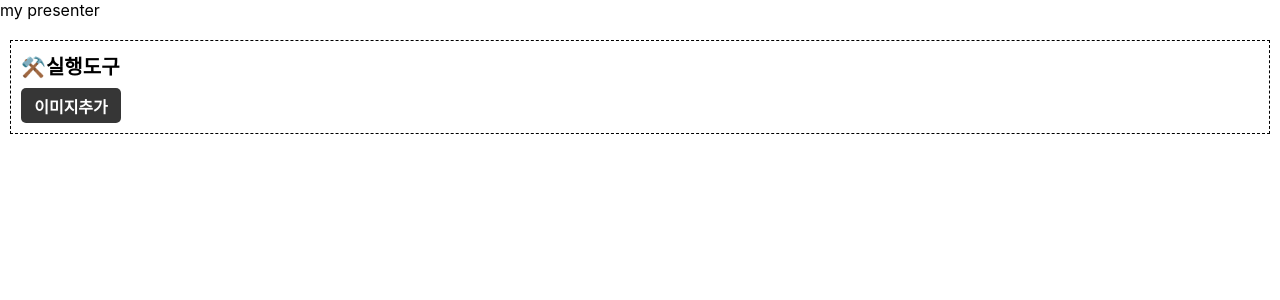
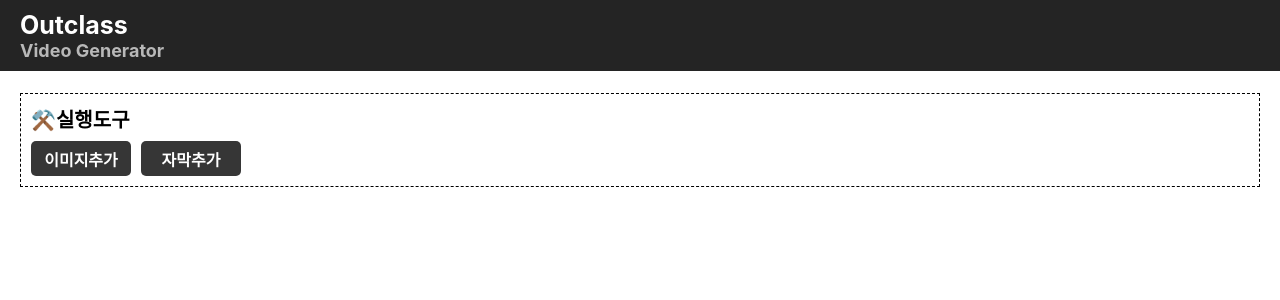
Before and after one commit to outclassstudio/my-presenter, a React (Create React App) app: page / in a window 1280 px wide. Shown: the top 300 px of the page. Built offline with nearby package versions, Linux system fonts and the light colour scheme; a web font is replaced by a local one.

Commit message:
Fix : CSS, main logic

```diff
--- /dev/null
+++ b/src/components/sequence-image.js
@@ -0,0 +1,18 @@
+import styled from "styled-components";
+
+export default function SequenceImage({ src }) {
+  return (
+    <Container>
+      <img src={src} />
+    </Container>
+  );
+}
+
+const Container = styled.div`
+  width: 100%;
+
+  img {
+    aspect-ratio: 16/9;
+    width: 100%;
+  }
+`;
--- a/src/components/single-image.js
+++ b/src/components/single-image.js
@@ -4,40 +4,26 @@ import useDataStore from "../data/store";
 import { useState } from "react";
 import { DefaultButton } from "../style/button-style";
 
-export default function SingleImage({ src, id, preview, setPreview }) {
-  const [background, setBackground] = useState(src);
-  const [transition, setTranstion] = useState("slide");
-  const [slideTime, setSlideTime] = useState(5000);
+export default function SingleImage({ data }) {
+  const [background, setBackground] = useState(data.background);
+  const [transition, setTranstion] = useState(data.transition);
+  const [slideTime, setSlideTime] = useState(data.slideTime);
   const [subtitle, setSubtitle] = useState("");
-  const { array, addArray, updateArray, deleteArray } = useDataStore();
-  const isDisabled = Boolean(array.find((el) => el.id === id));
-
-  const handleAdd = () => {
-    const data = {
-      id,
-      background,
-      transition,
-      slideTime,
-      subtitle,
-    };
-    addArray(data);
-  };
+  const { updateArray, deleteArray } = useDataStore();
 
   const handleUpdate = () => {
-    const data = {
-      id,
+    const updataData = {
+      id: data.id,
       background,
       transition,
       slideTime,
       subtitle: "",
     };
-    updateArray(data);
+    updateArray(updataData);
   };
 
   const handleDelete = () => {
-    deleteArray(id);
-    const newPreview = preview.filter((_, idx) => idx !== id);
-    setPreview(newPreview);
+    deleteArray(data.id);
   };
 
   const handleTransitionChange = (e) => {
@@ -54,7 +40,7 @@ export default function SingleImage({ src, id, preview, setPreview }) {
 
   return (
     <SingleImageContainer>
-      <Image src={src} />
+      <Thumbnail src={background} />
       <SelectWrapper>
         <span>전환효과</span>
         <select onChange={handleTransitionChange}>
@@ -64,7 +50,7 @@ export default function SingleImage({ src, id, preview, setPreview }) {
         </select>
       </SelectWrapper>
       <SelectWrapper>
-        <span>지속시간 ms</span>
+        <span>지속시간(ms)</span>
         <input
           type="number"
           value={slideTime}
@@ -76,15 +62,6 @@ export default function SingleImage({ src, id, preview, setPreview }) {
         <input type="text" value={subtitle} onChange={handleSubtitleChange} />
       </SelectWrapper>
       <ButtonWrapper>
-        <DefaultButton
-          width={"50px"}
-          height={"30px"}
-          background={"#363636"}
-          disabled={isDisabled}
-          onClick={handleAdd}
-        >
-          추가
-        </DefaultButton>
         <DefaultButton
           width={"50px"}
           height={"30px"}
@@ -110,7 +87,6 @@ const SingleImageContainer = styled.div`
   display: flex;
   flex-direction: column;
   gap: 15px;
-  padding: 10px;
 
   span {
     font-weight: bold;
@@ -130,8 +106,9 @@ const SingleImageContainer = styled.div`
   }
 `;
 
-const Image = styled.img`
+const Thumbnail = styled.img`
   width: 100%;
+  aspect-ratio: 16/9;
 `;
 
 const SelectWrapper = styled.div`
--- a/src/data/store.js
+++ b/src/data/store.js
@@ -1,20 +1,21 @@
 import { create } from "zustand";
 
 const useDataStore = create((set) => ({
-  array: [],
+  videoData: [],
   addArray: (data) =>
     set((state) => ({
-      array: [...state.array, data],
+      videoData: [...state.videoData, data],
     })),
   updateArray: (data) =>
     set((state) => ({
-      array: [...state.array.filter((el) => el.id !== data.id), data].sort(
-        (a, b) => a.id - b.id
-      ),
+      videoData: [
+        ...state.videoData.filter((el) => el.id !== data.id),
+        data,
+      ].sort((a, b) => a.id - b.id),
     })),
   deleteArray: (id) =>
     set((state) => ({
-      array: [...state.array.filter((el) => el.id !== id)],
+      videoData: [...state.videoData.filter((el) => el.id !== id)],
     })),
 }));
 
--- a/src/pages/home.js
+++ b/src/pages/home.js
@@ -1,23 +1,27 @@
-import { useState } from "react";
 import { useNavigate } from "react-router-dom";
 import styled from "styled-components";
 import SingleImage from "../components/single-image";
 import useDataStore from "../data/store";
 import { DefaultButton } from "../style/button-style";
+import SequenceImage from "../components/sequence-image";
 // import { getUploadUrl } from "../apis/images";
 
 export default function Home() {
-  const [preview, setPreview] = useState();
   const navigate = useNavigate();
-  const store = useDataStore((state) => state.array);
-  console.log(store);
+  const { videoData, addArray } = useDataStore();
+  let slideTime = 0;
+  if (videoData.length) {
+    for (let i = 0; i < videoData.length; i++) {
+      slideTime += Number(videoData[i].slideTime);
+    }
+  }
+  console.log(videoData);
 
   const handlePresentOn = () => {
     navigate("/reveal");
   };
 
   const handleImageSelect = async (e) => {
-    // console.log(e.target.files);
     const files = e.target.files;
 
     // const { success, result } = await getUploadUrl();
@@ -25,20 +29,25 @@ export default function Home() {
     //   const { id, uploadURL } = result;
     //   console.log(id, uploadURL);
     // }
-    let urls = [];
+
     for (let i = 0; i < files.length; i++) {
-      urls.push(URL.createObjectURL(files[i]));
-
-      // if (files[i] instanceof File) {
-      //   const photoData = await files[i].arrayBuffer();
-      //   await fs.appendFile(
-      //     `./public/${files[i].name}`,
-      //     Buffer.from(photoData)
-      //   );
-      // }
+      const background = URL.createObjectURL(files[i]);
+      let id = i;
+      if (videoData.length) {
+        const [last] = videoData.slice(-1);
+        console.log(last);
+        const lastID = last.id + i + 1;
+        id = lastID;
+      }
+      const data = {
+        id,
+        background,
+        transition: "slide",
+        slideTime: 5000,
+        subtitle: "",
+      };
+      addArray(data);
     }
-
-    setPreview(urls);
   };
 
   const handleImageUpload = (e) => {
@@ -47,7 +56,10 @@ export default function Home() {
 
   return (
     <MainContainer>
-      <div>my presenter</div>
+      <Header>
+        <div className="main">Outclass</div>
+        <div className="sub">Video Generator</div>
+      </Header>
       <FormWrapper>
         <div className="title">⚒️실행도구</div>
         <FileForm onSubmit={handleImageUpload}>
@@ -60,7 +72,16 @@ export default function Home() {
               onChange={handleImageSelect}
             />
           </AddImageButton>
-          {store.length ? (
+          <AddImageButton htmlFor="subtitle">
+            자막추가
+            <ImageInput
+              id="subtitle"
+              type="file"
+              multiple
+              // onChange={handleImageSelect}
+            />
+          </AddImageButton>
+          {videoData.length ? (
             <DefaultButton
               width={"100px"}
               height={"35px"}
@@ -74,19 +95,25 @@ export default function Home() {
             ""
           )}
         </FileForm>
-        {store.length ? <div>추가된 파일 {store.length}</div> : ""}
       </FormWrapper>
+      {videoData.length ? (
+        <FormWrapper>
+          <div className="title">📺추가된 파일: {videoData.length}개</div>
+          <PreloadWrapper>
+            {videoData.map((data) => (
+              <SequenceImage key={data.id} src={data.background} />
+            ))}
+          </PreloadWrapper>
+          <div className="expected">
+            ⚙예상소요시간: {slideTime ? slideTime : ""}ms
+          </div>
+        </FormWrapper>
+      ) : (
+        ""
+      )}
       <PreviewContainer>
-        {preview
-          ? preview.map((url, idx) => (
-              <SingleImage
-                key={idx}
-                src={url}
-                id={idx}
-                preview={preview}
-                setPreview={setPreview}
-              />
-            ))
+        {videoData.length
+          ? videoData.map((data) => <SingleImage key={data.id} data={data} />)
           : ""}
       </PreviewContainer>
     </MainContainer>
@@ -95,15 +122,37 @@ export default function Home() {
 
 const MainContainer = styled.div`
   width: 100vw;
-  height: 100vh;
   background-color: white;
   display: flex;
   flex-direction: column;
   gap: 10px;
+  margin-bottom: 20px;
+`;
+
+const Header = styled.div`
+  padding: 10px 20px;
+  display: flex;
+  flex-direction: column;
+  justify-content: center;
+  align-items: start;
+  font-size: 25px;
+  font-weight: bold;
+  background-color: #242424;
+  color: white;
+  margin-bottom: 10px;
+
+  div {
+    &.main {
+    }
+    &.sub {
+      font-size: 18px;
+      color: #b8b8b8;
+    }
+  }
 `;
 
 const FormWrapper = styled.div`
-  margin: 10px;
+  margin: 2px 20px;
   border: 1px dashed;
   padding: 10px;
   display: flex;
@@ -115,7 +164,19 @@ const FormWrapper = styled.div`
       font-size: 20px;
       font-weight: bold;
     }
+
+    &.expected {
+      display: flex;
+      align-items: center;
+      font-size: 13px;
+    }
   }
+`;
+
+const PreloadWrapper = styled.div`
+  display: grid;
+  grid-template-columns: repeat(auto-fit, 100px);
+  gap: 10px;
 `;
 
 const FileForm = styled.form`
@@ -148,4 +209,5 @@ const PreviewContainer = styled.div`
   display: grid;
   grid-template-columns: repeat(auto-fit, minmax(20%, auto));
   gap: 10px;
+  padding: 0px 20px;
 `;
--- a/src/reveal/main.js
+++ b/src/reveal/main.js
@@ -9,7 +9,7 @@ export default function Main() {
   const deckDivRef = useRef(null);
   const deckRef = useRef(null);
   const documentRef = useRef(document);
-  const store = useDataStore((state) => state.array);
+  const { videoData } = useDataStore();
 
   const simulateFKeyPress = () => {
     const fullScreenEvent = new KeyboardEvent("keydown", {
@@ -59,7 +59,7 @@ export default function Main() {
     <MainContainer>
       <RevealContainer className="reveal" ref={deckDivRef}>
         <div className="slides">
-          {store.map((el, idx) => (
+          {videoData.map((el, idx) => (
             <Section
               key={idx}
               data-background-image={`${el.background}`}
--- a/src/style/button-style.js
+++ b/src/style/button-style.js
@@ -18,7 +18,8 @@ export const DefaultButton = styled.button`
   font-weight: bold;
   /* font-size: 16px; */
 
-  :disabled {
-    background: white;
+  &:disabled {
+    background: #949494;
+    cursor: not-allowed;
   }
 `;
```
Also changed, not shown: src/data/dummydata.js (deleted, +0 -16 lines).
